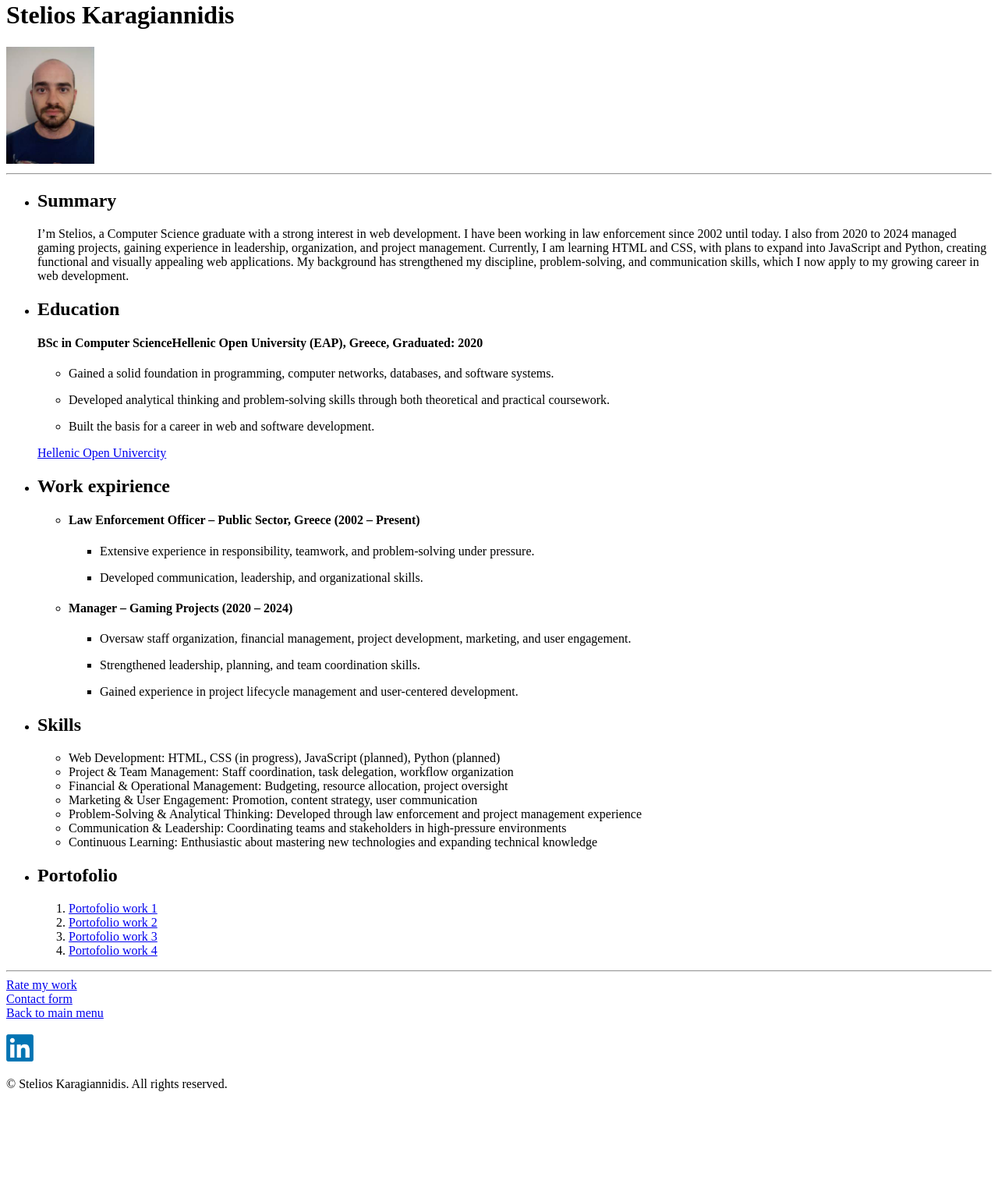
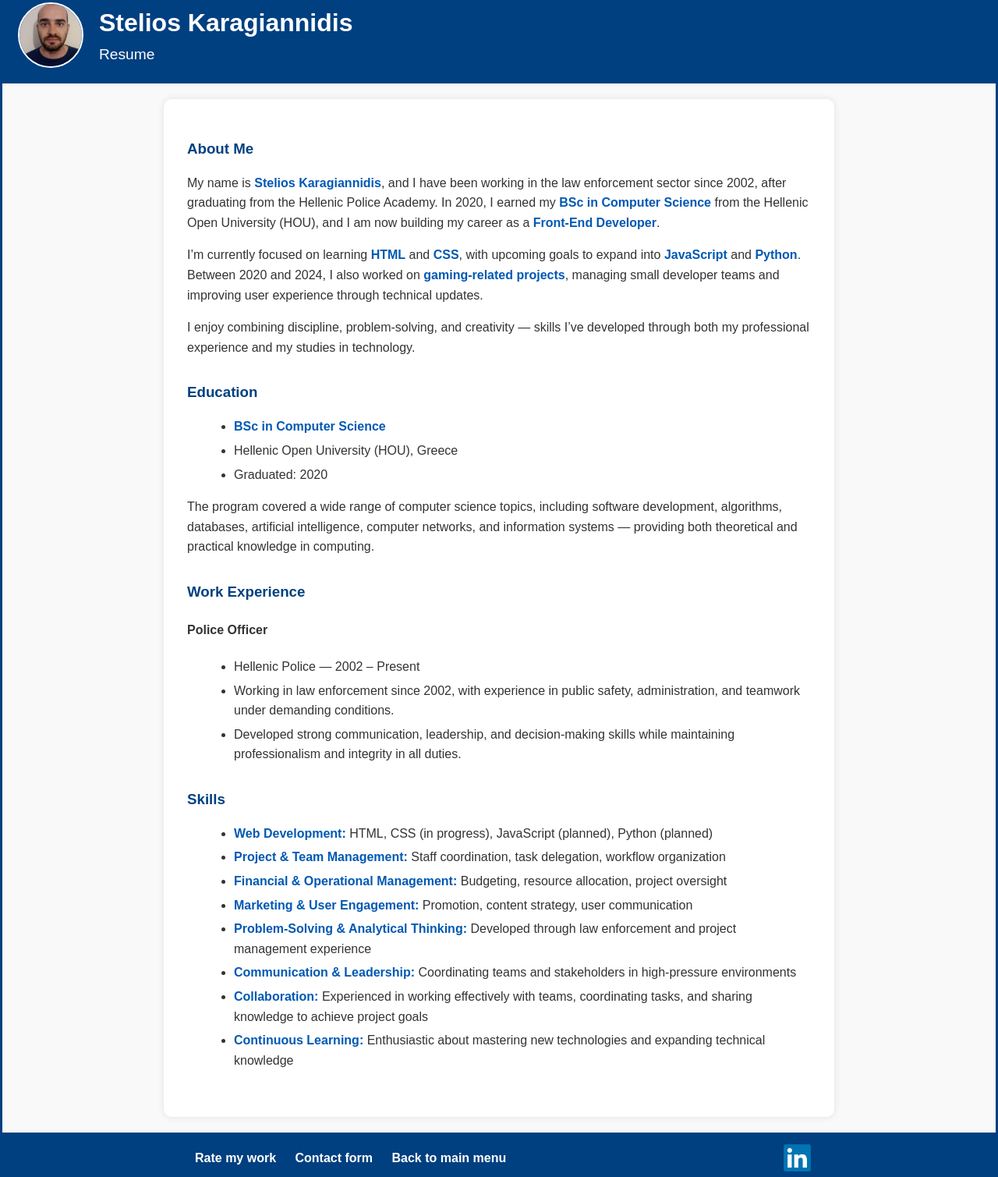
Before and after one commit to rodius4gr/capstone-projects, a plain HTML site: page my resume/index.html in a window 1280 px wide. Shown: the part 20-1529 px from the top of the page at 78% size. Before the commit the page ends 1435 px from the top, so only its background shows below. Drawn offline with Linux system fonts and the light colour scheme.

Commit message:
Update index.html

```diff
--- a/my resume/index.html
+++ b/my resume/index.html
@@ -5,146 +5,222 @@
     <meta charset="UTF-8">
     <meta name="viewport" content="width=device-width, initial-scale=1.0">
     <title>My Resume</title>
+
+    <style>
+        /* Border γύρω από το body */
+        body {
+            font-family: Arial, Helvetica, sans-serif;
+            line-height: 1.6;
+            margin: 0;
+            background-color: #f9f9f9;
+            color: #333;
+            border: 3px solid #004080;
+            padding: 0;
+
+        }
+
+        /* Header */
+        header {
+            display: flex;
+            align-items: center;
+            background-color: #004080;
+            color: white;
+            padding: 20px;
+        }
+
+        header img {
+            width: 80px;
+            height: 80px;
+            border-radius: 50%;
+            margin-right: 20px;
+            object-fit: cover;
+            border: 2px solid white;
+        }
+
+        header h1 {
+            margin: 0;
+            font-size: 2em;
+        }
+
+        header h2 {
+            margin: 0;
+            font-weight: normal;
+            font-size: 1.2em;
+        }
+
+        main {
+            max-width: 800px;
+            margin: 20px auto;
+            background: white;
+            padding: 30px;
+            border-radius: 10px;
+            box-shadow: 0 0 10px rgba(0, 0, 0, 0.1);
+        }
+
+        section {
+            margin-bottom: 30px;
+        }
+
+        h3 {
+            color: #004080;
+            margin-bottom: 15px;
+        }
+
+        ul {
+            margin-left: 20px;
+        }
+
+        li {
+            margin-bottom: 5px;
+        }
+
+        strong {
+            color: #0059b3;
+        }
+
+        p {
+            margin-bottom: 15px;
+        }
+
+        footer {
+            background-color: #004080;
+            /* ίδιο χρώμα με header */
+            color: white;
+            padding: 15px 30px;
+            text-align: center;
+        }
+
+        .footer-content {
+            display: flex;
+            justify-content: space-between;
+            align-items: center;
+            flex-wrap: wrap;
+            max-width: 800px;
+            margin: auto;
+        }
+
+        .footer-links a {
+            color: white;
+            text-decoration: none;
+            margin: 0 10px;
+            font-weight: bold;
+        }
+
+        .footer-links a:hover {
+            text-decoration: underline;
+        }
+
+        .footer-social img {
+            vertical-align: middle;
+        }
+
+        footer p {
+            margin-top: 10px;
+            font-size: 0.9em;
+            color: #cccccc;
+        }
+    </style>
 </head>
 
 <body>
 
     <header>
+        <img src="./images/profile-pic.jpg" alt="Stelios Karagiannidis Photo">
+        <div>
             <h1>Stelios Karagiannidis</h1>
-        <img src="./images/profile-pic.jpg" height="150" alt="profile-pic">
-        <hr>
+            <h2>Resume</h2>
+        </div>
     </header>
     <main>
-        <article>
+
+        <section>
+            <h3>About Me</h3>
+            <p>
+                My name is <strong>Stelios Karagiannidis</strong>, and I have been working in the
+                law enforcement sector since 2002, after graduating from the Hellenic Police Academy.
+                In 2020, I earned my <strong>BSc in Computer Science</strong> from the
+                Hellenic Open University (HOU), and I am now building my career as a
+                <strong>Front-End Developer</strong>.
+            </p>
+            <p>
+                I’m currently focused on learning <strong>HTML</strong> and <strong>CSS</strong>,
+                with upcoming goals to expand into <strong>JavaScript</strong> and <strong>Python</strong>.
+                Between 2020 and 2024, I also worked on <strong>gaming-related projects</strong>,
+                managing small developer teams and improving user experience through technical updates.
+            </p>
+            <p>
+                I enjoy combining discipline, problem-solving, and creativity — skills I’ve developed
+                through both my professional experience and my studies in technology.
+            </p>
+        </section>
+
+        <section>
+            <h3>Education</h3>
             <ul>
+                <li><strong>BSc in Computer Science</strong></li>
+                <li>Hellenic Open University (HOU), Greece</li>
+                <li>Graduated: 2020</li>
+            </ul>
+            <p>
+                The program covered a wide range of computer science topics, including software
+                development, algorithms, databases, artificial intelligence, computer networks,
+                and information systems — providing both theoretical and practical knowledge in computing.
+            </p>
+        </section>
+
+        <section>
+            <h3>Work Experience</h3>
+
+            <h4>Police Officer</h4>
+            <ul>
+                <li>Hellenic Police — 2002 – Present</li>
                 <li>
-                    <h2>Summary</h2>
-                    <p>I’m Stelios, a Computer Science graduate with a strong interest in web development. I have
-                        been working in law enforcement since 2002 until today. I also from 2020 to 2024 managed gaming
-                        projects, gaining
-                        experience in leadership, organization, and project management. Currently, I am learning HTML
-                        and
-                        CSS,
-                        with plans to expand into JavaScript and Python, creating functional and visually appealing web
-                        applications. My background has strengthened my discipline, problem-solving, and communication
-                        skills,
-                        which I now apply to my growing career in web development.</p>
+                    Working in law enforcement since 2002, with experience in public safety,
+                    administration, and teamwork under demanding conditions.
                 </li>
                 <li>
-                    <h2>Education</h2>
-                    <h4>BSc in Computer ScienceHellenic Open University (EAP), Greece, Graduated: 2020</h4>
-                    <ul>
-                        <li>
-                            <p>Gained a solid foundation in programming, computer networks, databases, and software
-                                systems.
-                            </p>
-                        </li>
-                        <li>
-                            <p>Developed analytical thinking and problem-solving skills through both theoretical and
-                                practical
-                                coursework.</p>
-                        </li>
-                        <li>
-                            <p>Built the basis for a career in web and software development.</p>
+                    Developed strong communication, leadership, and decision-making skills
+                    while maintaining professionalism and integrity in all duties.
                 </li>
             </ul>
+        </section>
 
-                    <a href="https://www.eap.gr/en/undergraduate/computer-science/">Hellenic Open Univercity</a>
+        <section>
+            <h3>Skills</h3>
+            <ul>
+                <li><strong>Web Development:</strong> HTML, CSS (in progress), JavaScript (planned), Python (planned)
                 </li>
-                <li>
-                    <h2>Work expirience</h2>
-                    <ul>
-                        <li>
-                            <h4>Law Enforcement Officer – Public Sector, Greece (2002 – Present)</h4>
-                            <ul>
-                                <li>
-                                    <p>Extensive experience in responsibility, teamwork, and problem-solving under
-                                        pressure.
-                                    </p>
-                                </li>
-                                <li>
-                                    <p>Developed communication, leadership, and organizational skills.</p>
-                                </li>
+                <li><strong>Project & Team Management:</strong> Staff coordination, task delegation, workflow
+                    organization</li>
+                <li><strong>Financial & Operational Management:</strong> Budgeting, resource allocation, project
+                    oversight</li>
+                <li><strong>Marketing & User Engagement:</strong> Promotion, content strategy, user communication</li>
+                <li><strong>Problem-Solving & Analytical Thinking:</strong> Developed through law enforcement and
+                    project management experience</li>
+                <li><strong>Communication & Leadership:</strong> Coordinating teams and stakeholders in high-pressure
+                    environments</li>
+                <li><strong>Collaboration:</strong> Experienced in working effectively with teams, coordinating tasks,
+                    and sharing knowledge to achieve project goals</li>
+                <li><strong>Continuous Learning:</strong> Enthusiastic about mastering new technologies and expanding
+                    technical knowledge</li>
             </ul>
-                        </li>
-                        <li>
-                            <h4>Manager – Gaming Projects (2020 – 2024)</h4>
-                            <ul>
-                                <li>
-                                    <p>Oversaw staff organization, financial management, project development, marketing,
-                                        and
-                                        user engagement.</p>
-                                </li>
-                                <li>
-                                    <p>Strengthened leadership, planning, and team coordination skills.</p>
-                                </li>
-                                <li>
-                                    <p>Gained experience in project lifecycle management and user-centered development.
-                                    </p>
-                                </li>
-                            </ul>
-                        </li>
-                    </ul>
-                </li>
-                <li>
-                    <h2>Skills</h2>
-                    <ul>
-                        <li>
-                            Web Development: HTML, CSS (in progress), JavaScript (planned), Python (planned)
-                        </li>
-                        <li>
-                            Project & Team Management: Staff coordination, task delegation, workflow organization
-                        </li>
-                        <li>
-                            Financial & Operational Management: Budgeting, resource allocation, project oversight
-                        </li>
-                        <li>
-                            Marketing & User Engagement: Promotion, content strategy, user communication
-                        </li>
-                        <li>
-                            Problem-Solving & Analytical Thinking: Developed through law enforcement and project
-                            management
-                            experience
-                        </li>
-                        <li>
-                            Communication & Leadership: Coordinating teams and stakeholders in high-pressure
-                            environments
-                        </li>
-                        <li>
-                            Continuous Learning: Enthusiastic about mastering new technologies and expanding technical
-                            knowledge
-                        </li>
-                    </ul>
-                </li>
-                <li>
-                    <h2>Portofolio</h2>
-                    <ol>
-                        <li>
-                            <a href="./portofolio/portofolio1.html">Portofolio work 1</a>
-                        </li>
-                        <li>
-                            <a href="./portofolio/portofolio2.html">Portofolio work 2</a>
-                        </li>
-                        <li>
-                            <a href="./portofolio/portofolio3.html">Portofolio work 3</a>
-                        </li>
-                        <li>
-                            <a href="./portofolio/portofolio4.html">Portofolio work 4</a>
-                        </li>
-                    </ol>
-                </li>
-            </ul>
-        </article>
-        <hr>
-        <main>
+        </section>
+
+    </main>
     <footer>
-                <a href="./rate-page.html">Rate my work</a><br>
-                <a href="./contact.html">Contact form</a><br>
-                <a href="/index.html">Back to main menu</a><br>
-                <br>
-                <a href="#"><img src="images/LinkedIn_logo.png" height="35"></a>
+        <div class="footer-content">
+            <div class="footer-links">
+                <a href="./rate-page.html">Rate my work</a>
+                <a href="./contact.html">Contact form</a>
+                <a href="/index.html">Back to main menu</a>
+            </div>
+            <div class="footer-social">
+                <a href="#"><img src="images/LinkedIn_logo.png" height="35" alt="LinkedIn"></a>
+            </div>
+        </div>
         <p>© Stelios Karagiannidis. All rights reserved.</p>
     </footer>
+
 </body>
 
 </html>
```
Lines whose indentation alone changed are shown as unchanged.
